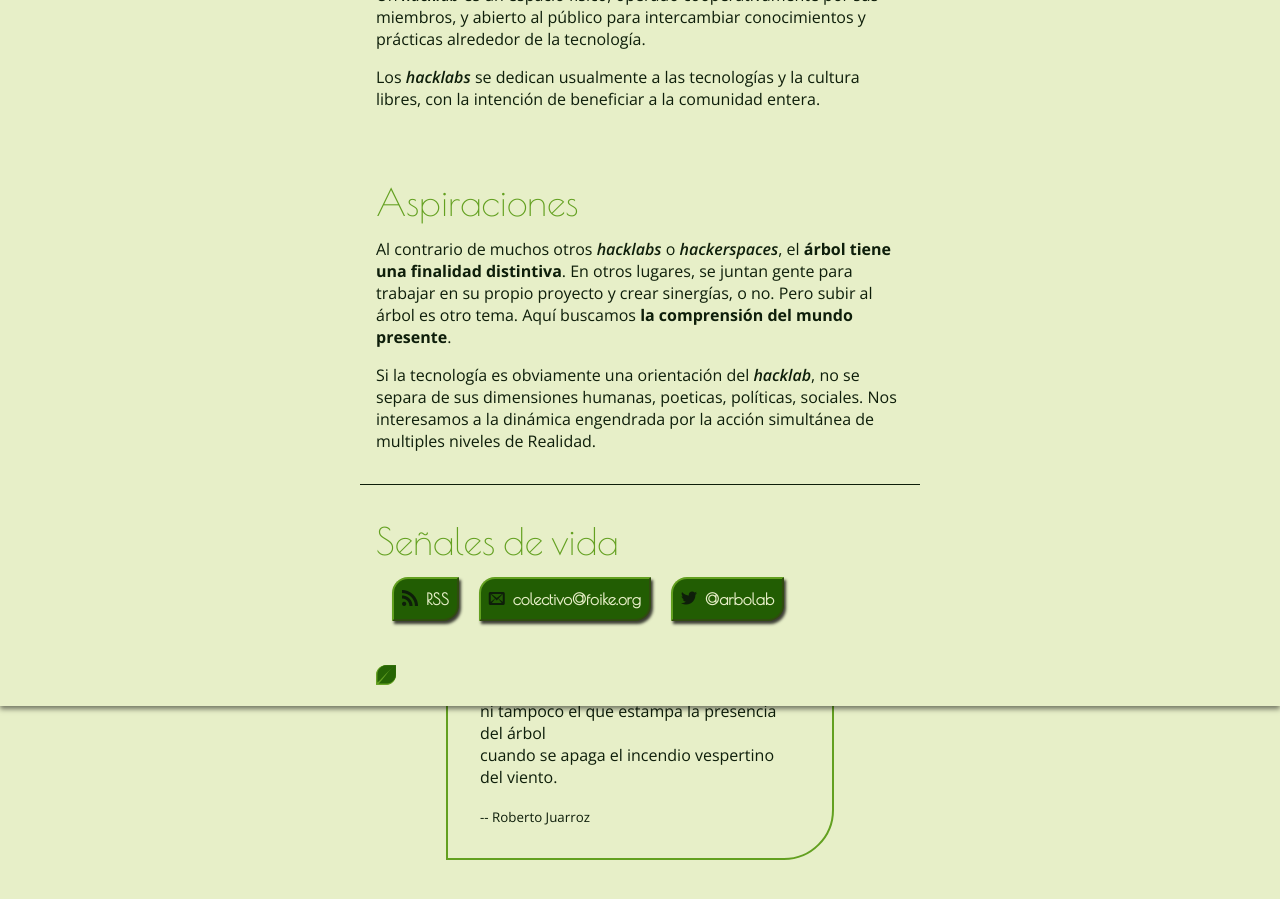
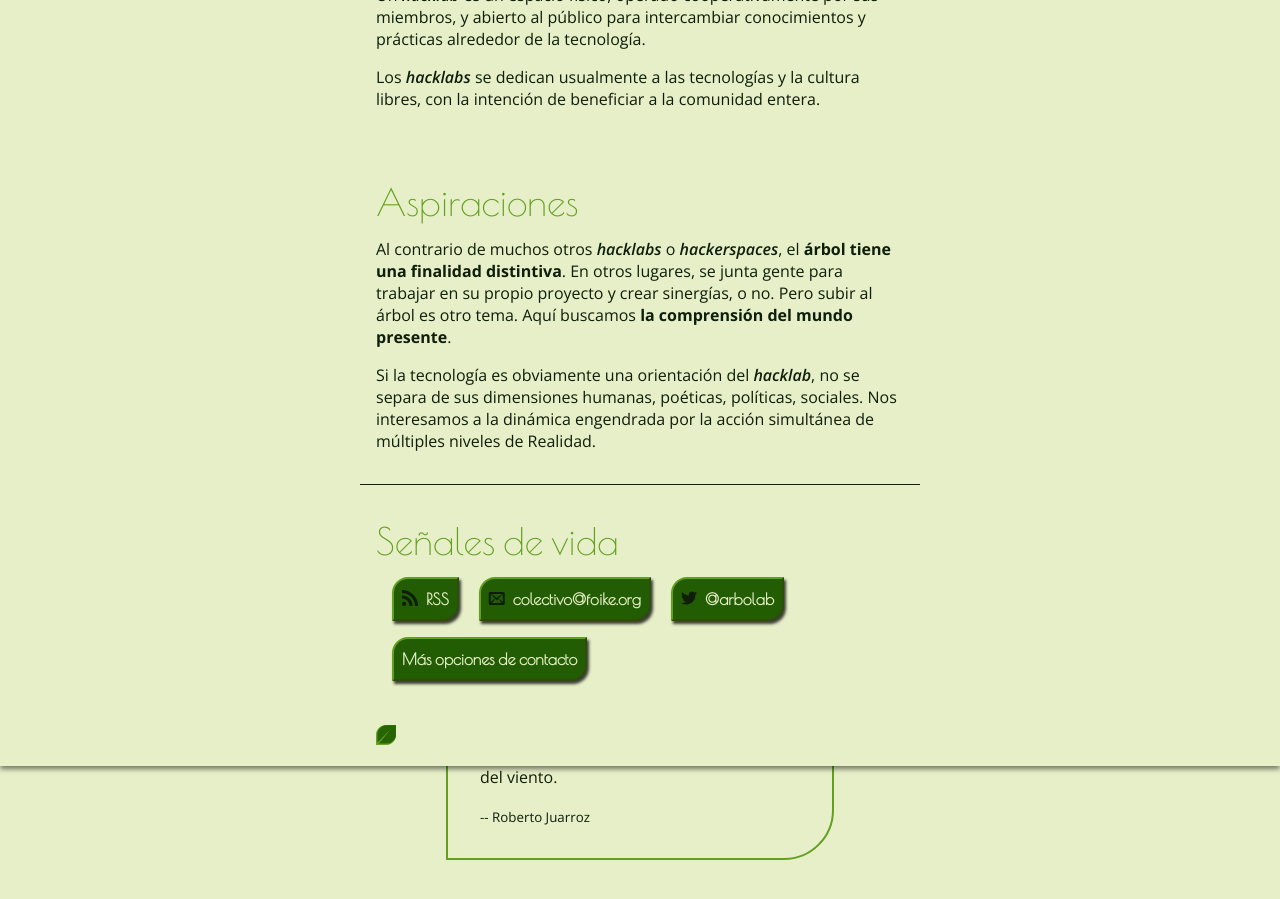
Before and after one commit to LuxDie/foike.github.io, a Jekyll site: the page hacklab/index.html, which Jekyll copies as it is, in a window 1280 px wide and 900 px high, scrolled down 1004 px. Built offline with Jekyll 4.4.1, drawn with Linux system fonts in a browser that asks for light colours.

Commit message:
[misc] Correct typos. Add contact link.

```diff
--- a/hacklab/index.html
+++ b/hacklab/index.html
@@ -81,7 +81,7 @@
 
 	  <p>Al contrario de muchos otros <em>hacklabs</em>
 	  o <em>hackerspaces</em>, el <strong>árbol tiene una
-	  finalidad distintiva</strong>. En otros lugares, se juntan
+	  finalidad distintiva</strong>. En otros lugares, se junta
 	  gente para trabajar en su propio proyecto y crear sinergías,
 	  o no. Pero subir al árbol es otro tema. Aquí
 	  buscamos <strong>la comprensión del mundo
@@ -89,8 +89,8 @@
 
 	  <p>Si la tecnología es obviamente una orientación
 	  del <em>hacklab</em>, no se separa de sus dimensiones
-	  humanas, poeticas, políticas, sociales. Nos interesamos a la
-	  dinámica engendrada por la acción simultánea de multiples
+	  humanas, poéticas, políticas, sociales. Nos interesamos a la
+	  dinámica engendrada por la acción simultánea de múltiples
 	  niveles de Realidad.</p>
 
 	</section>
@@ -106,6 +106,7 @@ title="hilo de RSS"><span class="icon icon-feed"> </span>RSS</a>
 correo"><span class="icon icon-mail"> </span>colectivo@foike.org</a>
           <a href="https://twitter.com/arbolab" title="seguir en Twitter"><span
 class="icon icon-twitter"> </span>@arbolab</a>
+	  <br><a href="/contacto.html">Más opciones de contacto</a>
         </p>
         <hr>
 	<nav><a href="#top"><img src="/img/arbol-icon.png" alt="^"></a></nav>
```
